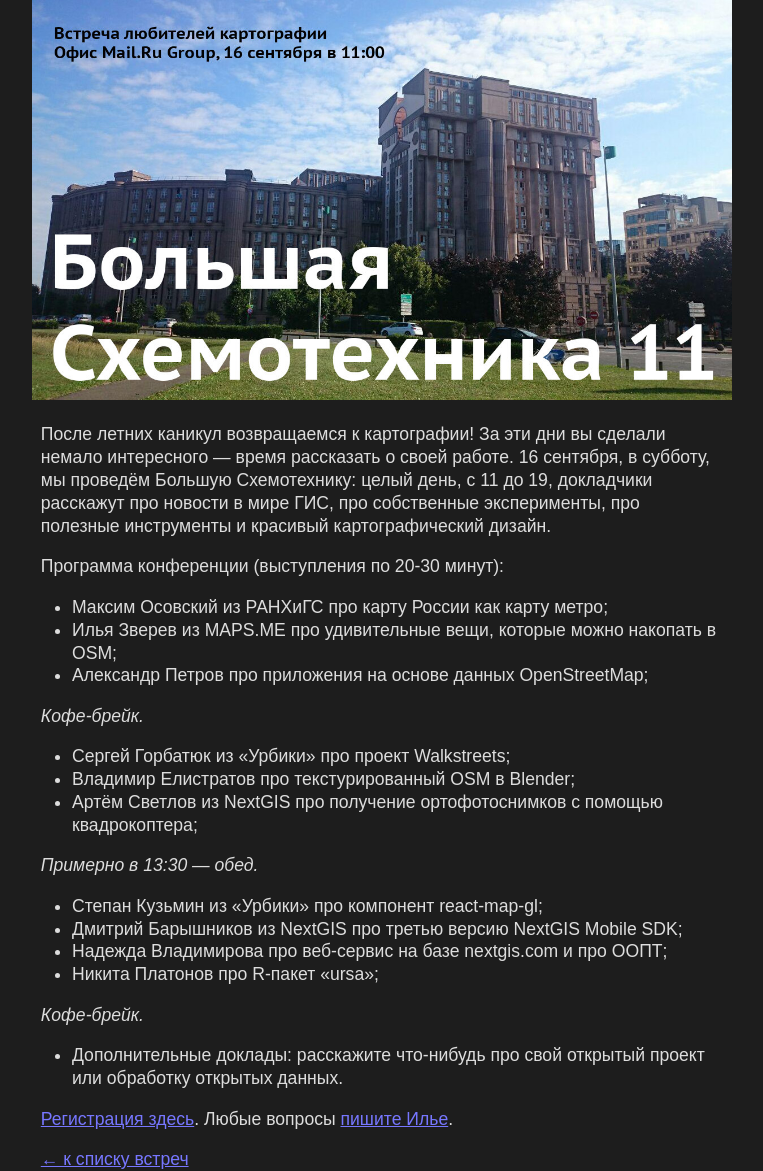
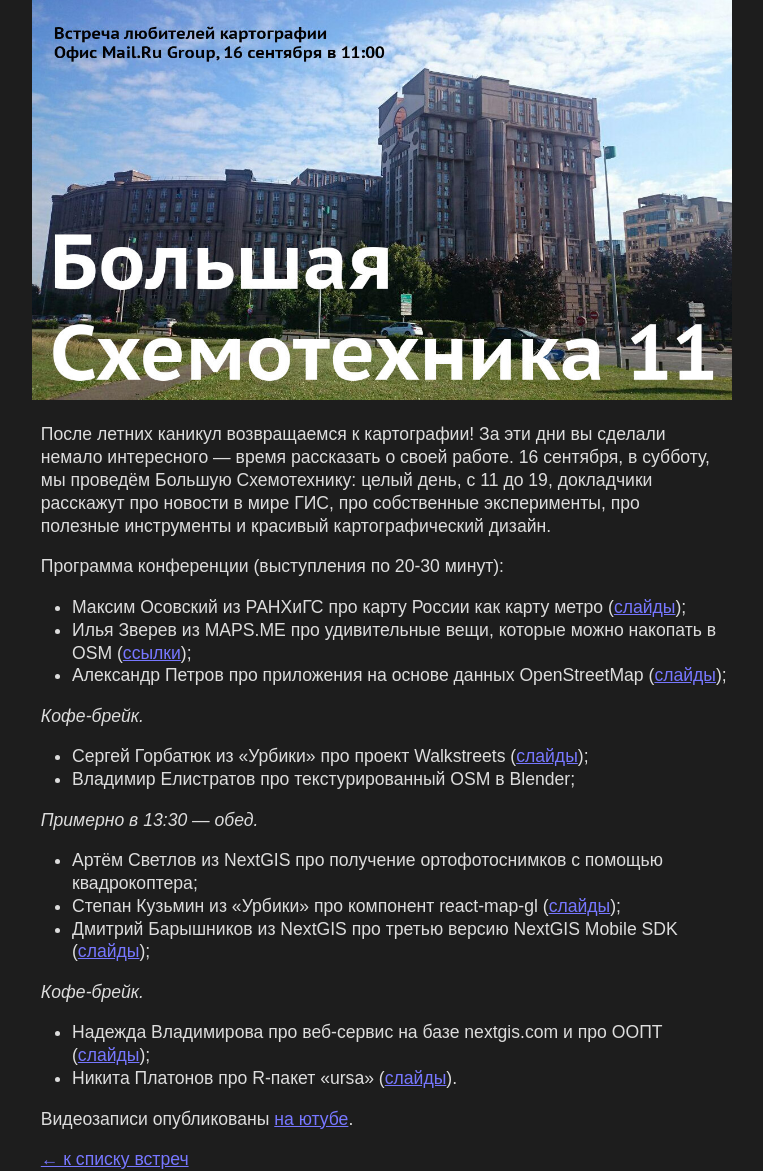
Before and after one commit to Zverik/schemotechnika, a Jekyll site: the page built from _posts/2017-07-23-schemo11.md, in a window 1280 px wide. Shown: the whole page, without its empty margins (258-1021 px from the left). Built offline with Jekyll 4.4.1, drawn with Linux system fonts in a browser that asks for light colours.

Commit message:
Slides and videos for schemo11

```diff
--- a/_posts/2017-07-23-schemo11.md
+++ b/_posts/2017-07-23-schemo11.md
@@ -11,25 +12,24 @@ image: schemo11-big.jpg
 
 Программа конференции (выступления по 20-30 минут):
 
-* Максим Осовский из РАНХиГС про карту России как карту метро;
-* Илья Зверев из MAPS.ME про удивительные вещи, которые можно накопать в OSM;
-* Александр Петров про приложения на основе данных OpenStreetMap;
+* Максим Осовский из РАНХиГС про карту России как карту метро ([слайды](/slides/schemo11-osovskij.pdf));
+* Илья Зверев из MAPS.ME про удивительные вещи, которые можно накопать в OSM ([ссылки](http://textual.ru/wonderhren.html));
+* Александр Петров про приложения на основе данных OpenStreetMap ([слайды](/slides/schemo11-felis-3d.pdf));
 
 _Кофе-брейк._
 
-* Сергей Горбатюк из «Урбики» про проект Walkstreets;
+* Сергей Горбатюк из «Урбики» про проект Walkstreets ([слайды](/slides/schemo11-walkstreets.pdf));
 * Владимир Елистратов про текстурированный OSM в Blender;
-* Артём Светлов из NextGIS про получение ортофотоснимков с помощью квадрокоптера;
 
 _Примерно в 13:30 — обед._
 
-* Степан Кузьмин из «Урбики» про компонент react-map-gl;
-* Дмитрий Барышников из NextGIS про третью версию NextGIS Mobile SDK;
-* Надежда Владимирова про веб-сервис на базе nextgis.com и про ООПТ;
-* Никита Платонов про R-пакет «ursa»;
+* Артём Светлов из NextGIS про получение ортофотоснимков с помощью квадрокоптера;
+* Степан Кузьмин из «Урбики» про компонент react-map-gl ([слайды](/slides/schemo11-react-map-gl.pdf));
+* Дмитрий Барышников из NextGIS про третью версию NextGIS Mobile SDK ([слайды](/slides/schemo11-baryshnikov.pdf));
 
 _Кофе-брейк._
 
-* Дополнительные доклады: расскажите что-нибудь про свой открытый проект или обработку открытых данных.
+* Надежда Владимирова про веб-сервис на базе nextgis.com и про ООПТ ([слайды](/slides/schemo11-oopt.pptx));
+* Никита Платонов про R-пакет «ursa» ([слайды](https://sevin.000webhostapp.com/ursaPrelim.html)).
 
-[Регистрация здесь](https://corp.mail.ru/ru/press/events/368/). Любые вопросы [пишите Илье](mailto:ilya@zverev.info).
+Видеозаписи опубликованы [на ютубе](https://www.youtube.com/playlist?list=PLkvzAel8ISD1Vf0OU1l3t5S-9YTmeWopI).
```
Also changed, not shown: other parts of _posts/2017-07-23-schemo11.md (+1 -0 lines), 6 other files.
